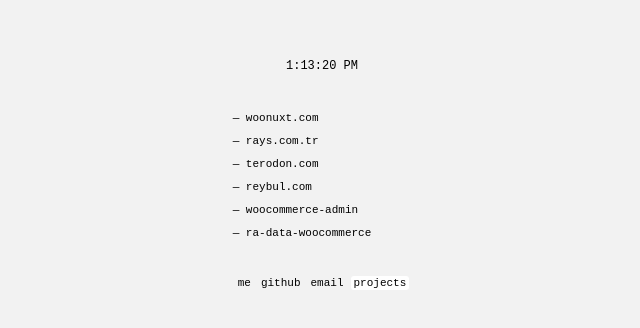
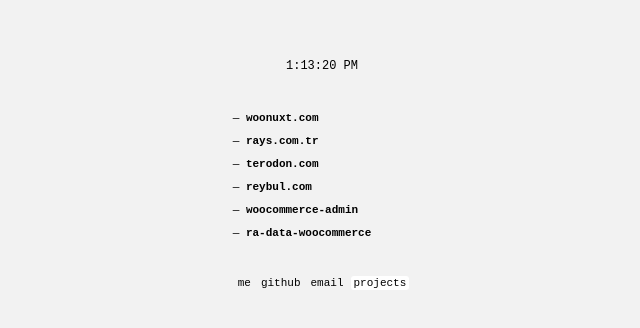
Before and after one commit to zackha/me.zackha.com, a Nuxt app: page /projects in a window 1280 px wide. Shown: the part 226-554 px from the top of the page, without its empty margins (318-958 px from the left). Built offline with nearby package versions, Linux system fonts and the light colour scheme.

Commit message:
for-master
Co-Authored-By: Elizabeth Source <122454875+elizabethsource@users.noreply.github.com>

```diff
--- a/layouts/default.vue
+++ b/layouts/default.vue
@@ -35,6 +35,16 @@ export default {
 </script>
 
 <style>
+.page-enter-active,
+.page-leave-active {
+  transition-property: opacity;
+  transition-timing-function: ease-in-out;
+  transition-duration: 200ms;
+}
+.page-enter,
+.page-leave-to {
+  opacity: 0;
+}
 html, body {
   font-size: 11px;
   margin: 0;
@@ -70,9 +80,6 @@ html, body {
   padding: 12px;
   max-width: 189px;
 }
-.about .info .link {
-  font-weight: bold;
-}
 .face {
   text-align: center;
   height: 188px;
@@ -96,10 +103,12 @@ html, body {
   padding: 1px 3px;
   margin: 0 2px 0px 2px;
   border-radius: 3px;
+  font-weight: 400;
 }
 .link {
   text-decoration: none;
   color: #000;
+  font-weight: bold;
 }
 .link:hover {
   background-color: red;
--- a/pages/index.vue
+++ b/pages/index.vue
@@ -2,6 +2,6 @@
   <div class="about">
     <div class="face"><img src="/face.png"></div>
     <div class="name">Zack Hatlen</div>
-    <div class="info">I am a frontend engineer and designer focused on modern web technologies such as <a target="_blank" href="https://vuejs.org/guide/introduction.html" class="link">Vue</a>, <a target="_blank" href="https://reactjs.org/docs/getting-started.html" class="link">React</a>, <a target="_blank" href="https://nuxt.com/docs/getting-started/introduction" class="link">Nuxt</a>, <a target="_blank" href="https://graphql.org/learn/" class="link">GraphQL</a> and serverless computing. Usually, I work with eCommerce technologies in <a target="_blank" href="https://woocommerce.github.io/woocommerce-rest-api-docs/" class="link">Woocommerce</a>.</div>
+    <div>I am a frontend engineer and designer focused on modern web technologies such as <a target="_blank" href="https://vuejs.org/guide/introduction.html" class="link">Vue</a>, <a target="_blank" href="https://reactjs.org/docs/getting-started.html" class="link">React</a>, <a target="_blank" href="https://nuxt.com/docs/getting-started/introduction" class="link">Nuxt</a>, <a target="_blank" href="https://graphql.org/learn/" class="link">GraphQL</a> and serverless computing. Usually, I work with eCommerce technologies in <a target="_blank" href="https://woocommerce.github.io/woocommerce-rest-api-docs/" class="link">Woocommerce</a>.</div>
   </div>
 </template>
--- a/pages/projects.vue
+++ b/pages/projects.vue
@@ -1,10 +1,10 @@
 <template>
-  <div>
-    <div style="margin-bottom: 11px">— woonuxt.com</div>
-    <div style="margin-bottom: 11px">— rays.com.tr</div>
-    <div style="margin-bottom: 11px">— terodon.com</div>
-    <div style="margin-bottom: 11px">— reybul.com</div>
-    <div style="margin-bottom: 11px">— woocommerce-admin</div>
-    <div>— ra-data-woocommerce</div>
+  <div class="projects">
+    <div style="margin-bottom: 11px">— <a target="_blank" href="https://demo2-woonuxt.netlify.app/product/patterned-wrap-skirt" class="link">woonuxt.com</a></div>
+    <div style="margin-bottom: 11px">— <a target="_blank" href="https://rays.com.tr/" class="link">rays.com.tr</a></div>
+    <div style="margin-bottom: 11px">— <a target="_blank" href="https://terodon.com/" class="link">terodon.com</a></div>
+    <div style="margin-bottom: 11px">— <a target="_blank" href="https://reybul.com/" class="link">reybul.com</a></div>
+    <div style="margin-bottom: 11px">— <a target="_blank" href="https://github.com/zackha/woocommerce-admin" class="link">woocommerce-admin</a></div>
+    <div>— <a target="_blank" href="https://github.com/zackha/ra-data-woocommerce" class="link">ra-data-woocommerce</a></div>
   </div>
 </template>
```
